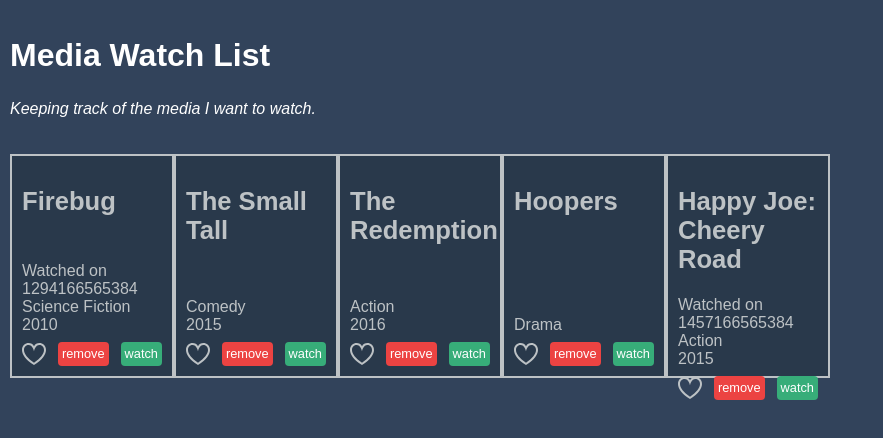
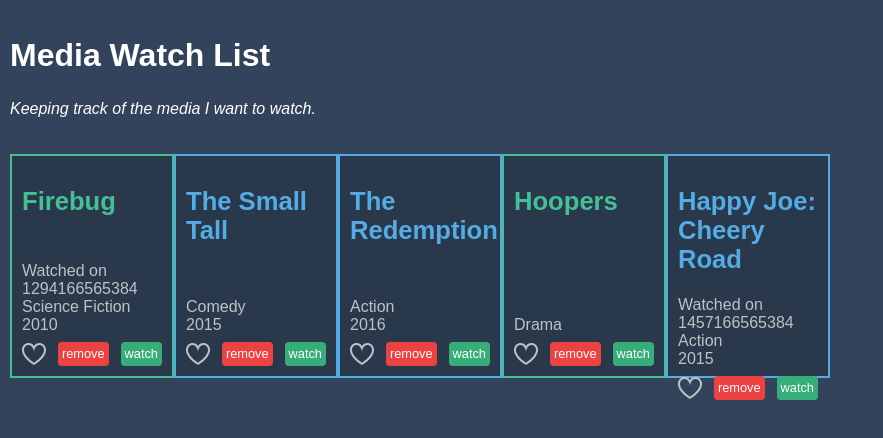
Before and after one commit to kirandash/Angular-Revision, an Angular app: page / in a window 1280 px wide. Shown: the top 438 px of the page, without its empty margins (0-883 px from the left). Built offline with nearby package versions, Linux system fonts and the light colour scheme.

Commit message:
3.3 Attribute Directives: ngClass

```diff
--- a/src/app/media-item-list/media-item-list.component.html
+++ b/src/app/media-item-list/media-item-list.component.html
@@ -1,5 +1,6 @@
 <section>
     <app-media-item
+      [ngClass]="{'medium-movies':mediaItem.medium==='Movies', 'medium-series':mediaItem.medium==='Series'}"
       *ngFor="let mediaItem of mediaItems"
       [mediaItem]="mediaItem"
       (deleteMedia)="deleteMediaItem($event)">
```
Also changed, not shown: 1 other file (tests, documents, lock files or other folders).
